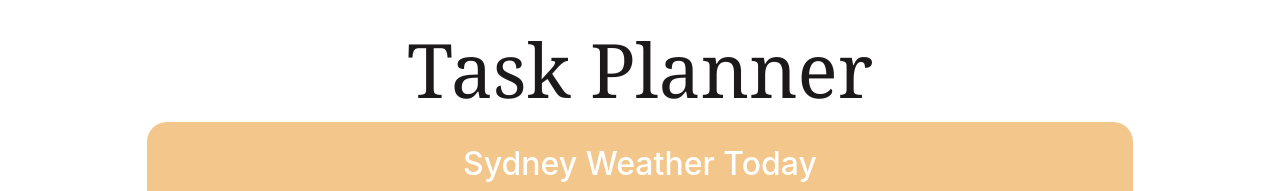
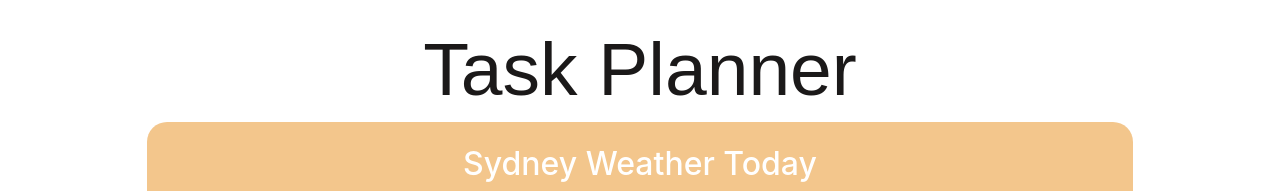
Before and after one commit to Vinoworkspace/finalproject2, a website: page index.html in a window 1280 px wide. Shown: the top 191 px of the page. Drawn offline with nearby package versions, Linux system fonts and the light colour scheme; no server answers.

Commit message:
Update style.css

```diff
--- a/style.css
+++ b/style.css
@@ -41,7 +41,7 @@ header {
 }
 
 h1 {
-  font-family: Georgia, "Times New Roman", Times, serif;
+  font-family:sans-serif;
   font-size: 5em;
   color: rgb(27, 25, 25);
 }
```
